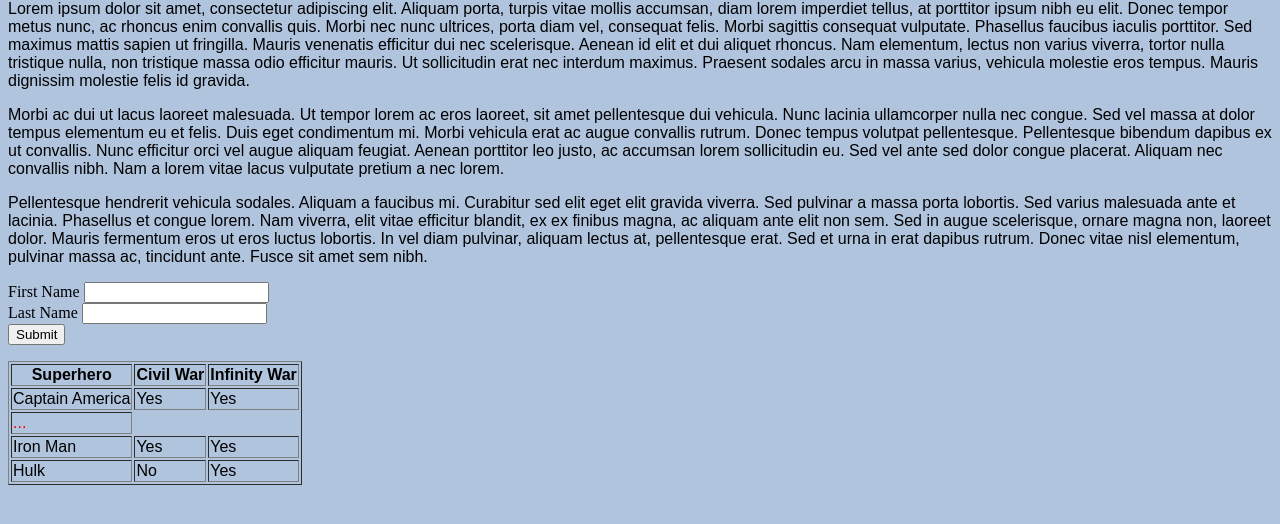
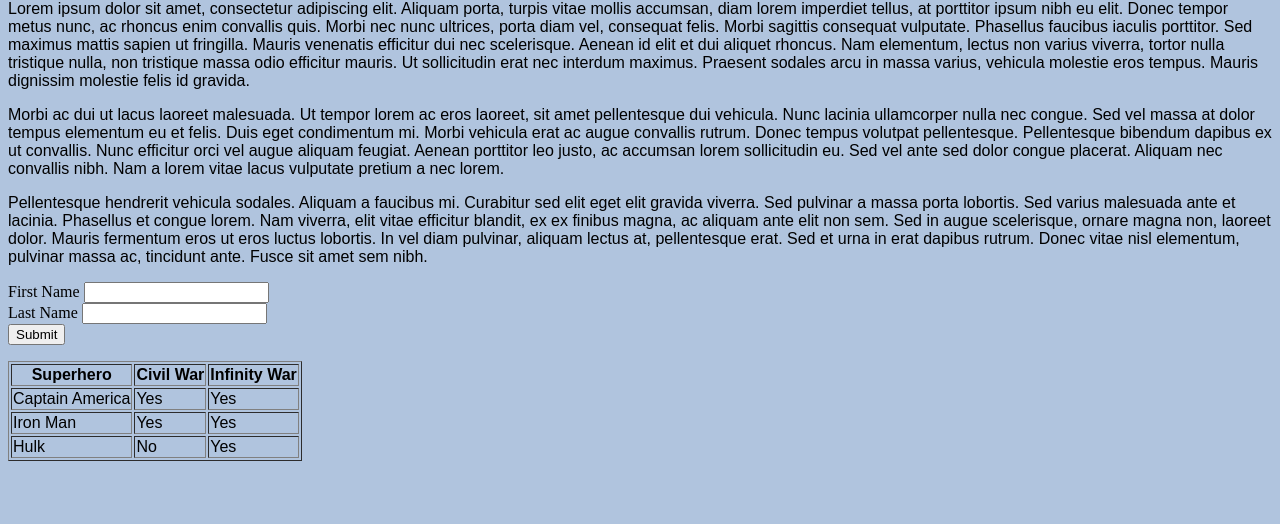
Before and after one commit to GJSR21/Seatwork1, a plain HTML site: page index.html in a window 1280 px wide. Shown: the part 66-590 px from the top of the page. Drawn offline with Linux system fonts and the light colour scheme.

Commit message:
Update index.html

```diff
--- a/index.html
+++ b/index.html
@@ -58,7 +58,7 @@
             Yes
             </td>
         </tr>
-        <td id="ironman">...</td>
+
               <tr>
             <td>
             Iron Man
```
